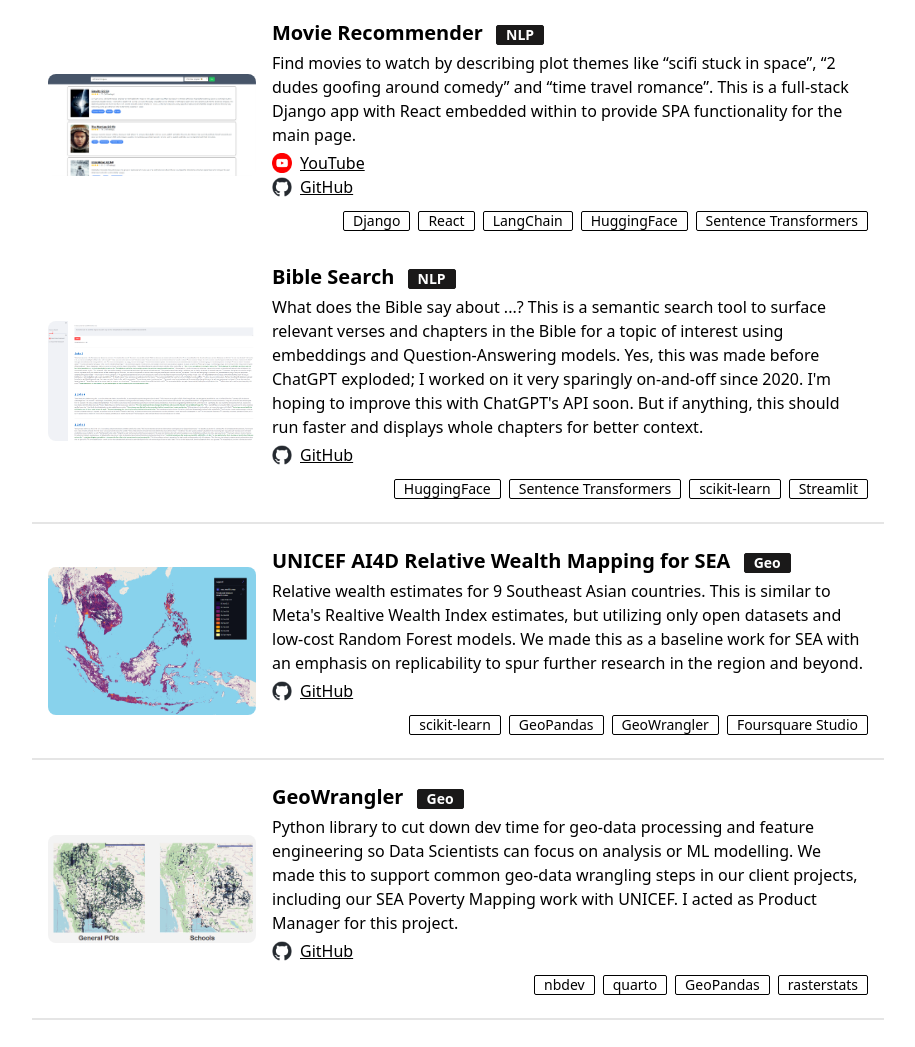
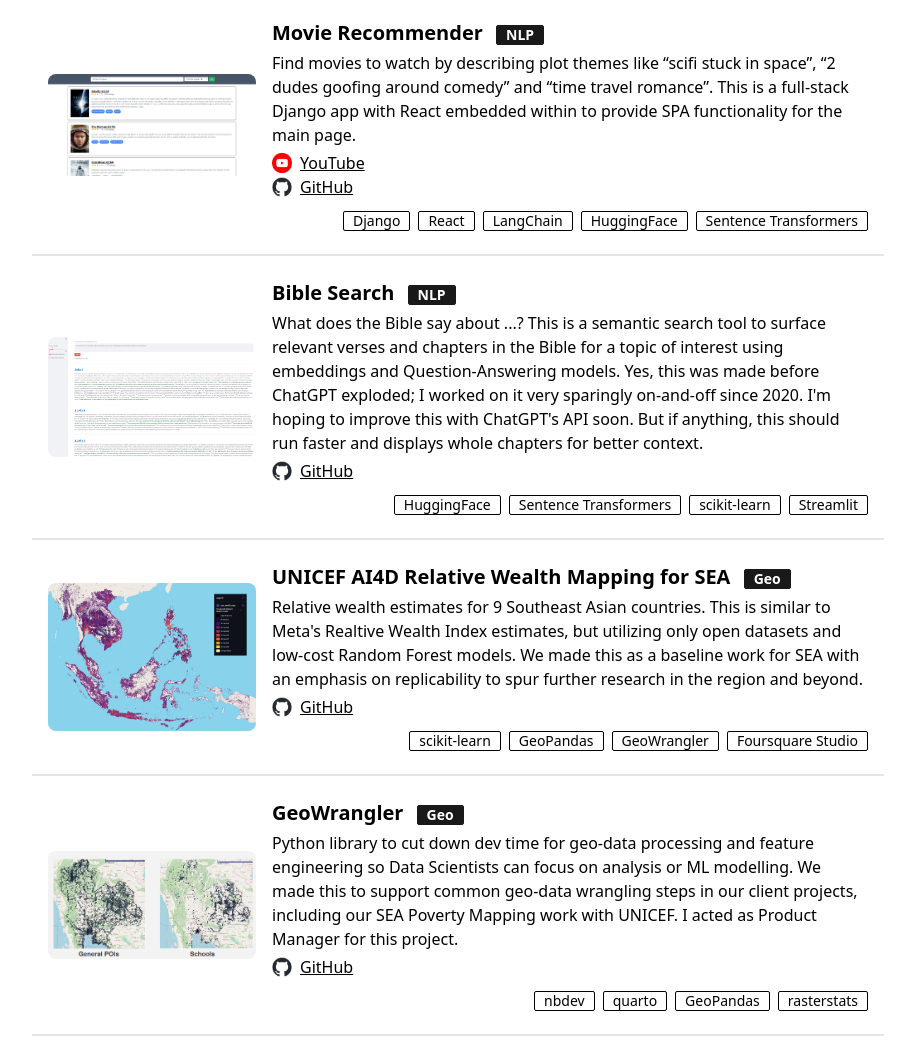
Before and after one commit to alronlam/alronlam.github.io, an Astro site: page / in a window 1280 px wide. Shown: the part 789-1836 px from the top of the page, without its empty margins (334-1249 px from the left). Built offline with nearby package versions, Linux system fonts and the light colour scheme; Astro itself is replaced by a stand-in of ours.

Commit message:
Add missing project divider on home page

```diff
--- a/src/pages/index.astro
+++ b/src/pages/index.astro
@@ -84,6 +84,7 @@
     ]}
     activate_tag_url={false}
   />
+  <div class="divider my-0"></div>
   <HorizontalCard
     title="Bible Search"
     img="/project_imgs/bible_search.PNG"
```
